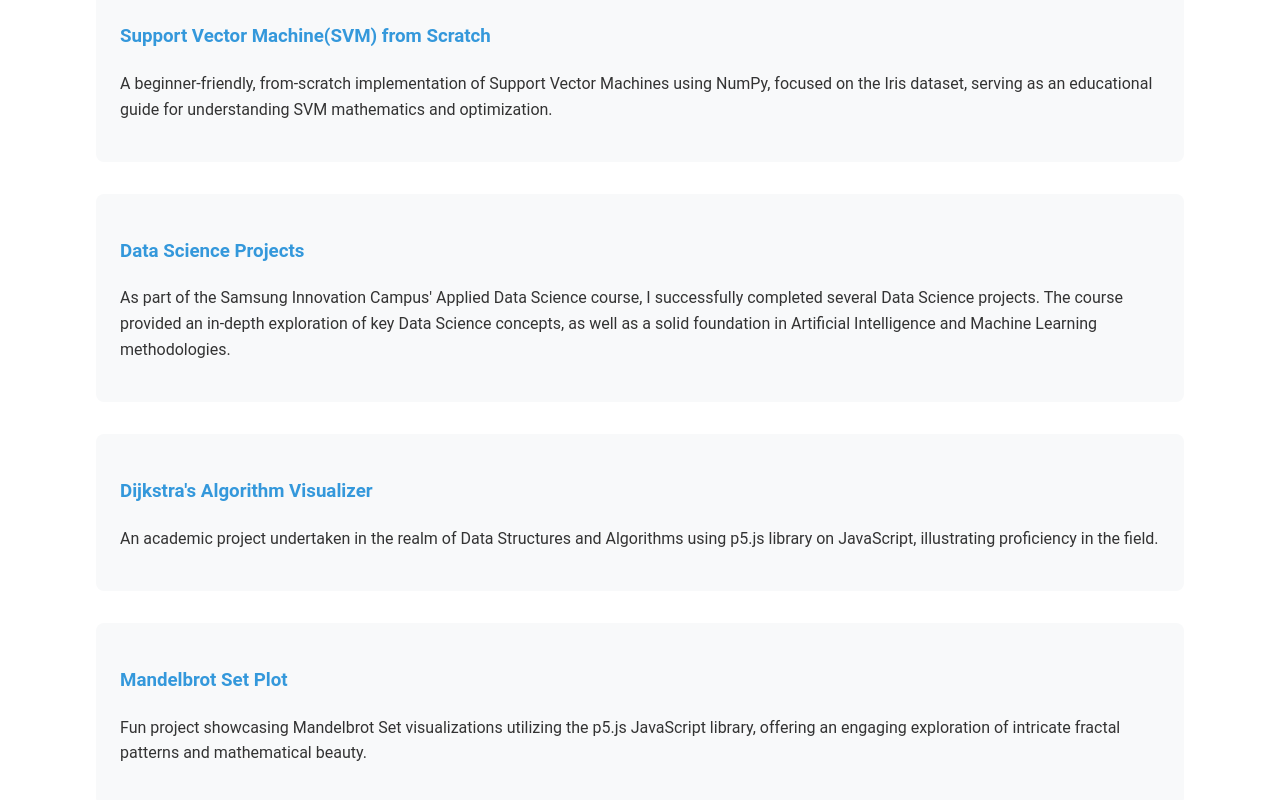
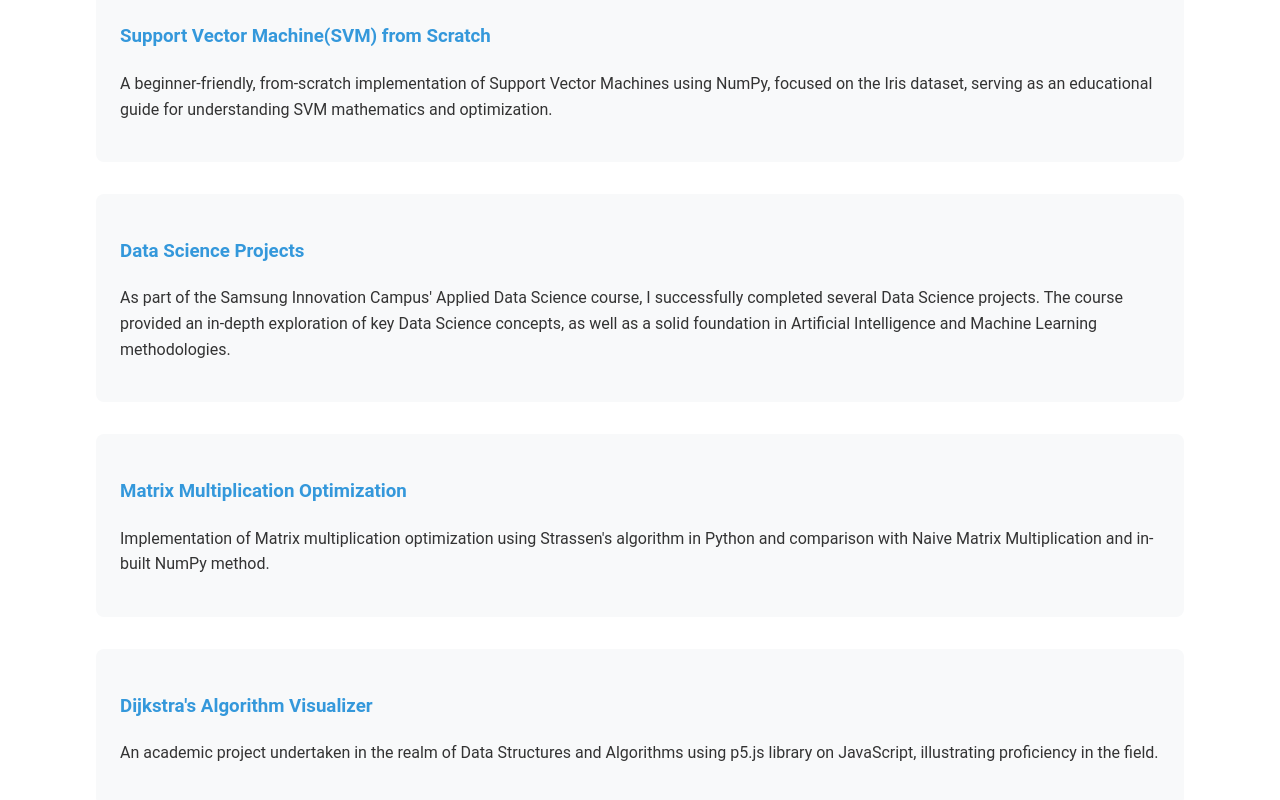
Before and after one commit to sudiptiwari/sudiptiwari.github.io, a plain HTML site: page index.html in a window 1280 px wide. Shown: the part 4785-5585 px from the top of the page. Drawn offline with Linux system fonts and the light colour scheme; a script that the page names is missing.

Commit message:
Update index.html

```diff
--- a/index.html
+++ b/index.html
@@ -116,7 +116,7 @@ My life motto is, "The only competition I have is Yesterday's Me," which reflect
             <h2>Projects</h2>
 
             <div class="project-item">
-                <h3><a href="https://github.com/sudiptiwari/Niti">Niti</a></h3>
+                <h3><a href="https://github.com/sudiptiwari/Niti">Niti: AI Chatbot for Legal Assistance</a></h3>
                 <p>An AI-powered semantic search chatbot for legal questionnaires, developed as a product of HackADev in association with UNDP, Citra Labs, NAAMII, and Diyo.ai.</p>
             </div>
 
@@ -145,6 +145,10 @@ My life motto is, "The only competition I have is Yesterday's Me," which reflect
                 <p>As part of the Samsung Innovation Campus' Applied Data Science course, I successfully completed several Data Science projects. The course provided an in-depth exploration of key Data Science concepts, as well as a solid foundation in Artificial Intelligence and Machine Learning methodologies.</p>
             </div>
 
+	    <div class="project-item">
+                <h3><a href="https://github.com/sudiptiwari/matrix-multiplication-optimization">Matrix Multiplication Optimization</a></h3>
+                <p>Implementation of Matrix multiplication optimization using Strassen's algorithm in Python and comparison with Naive Matrix Multiplication and in-built NumPy method.</p>
+            </div>
 
 	    <div class="project-item">
                 <h3><a href="https://github.com/sudiptiwari/dijkstras_algorithm_visualizer_using_p5.js">Dijkstra's Algorithm Visualizer</a></h3>
```
